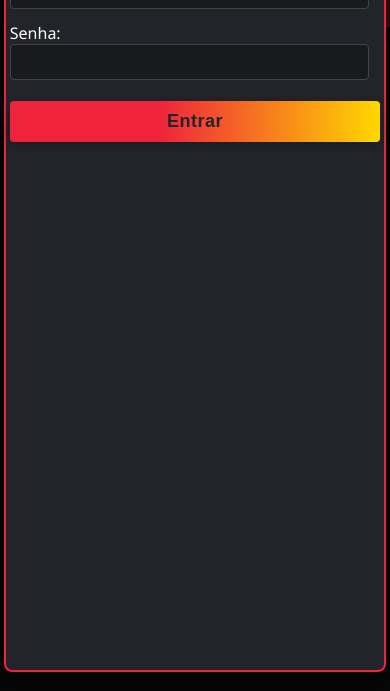
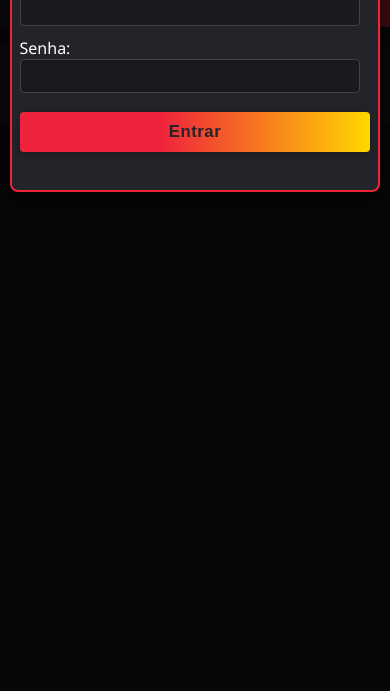
Before and after one commit to Maxwell9090/matanza, a website: page public/classificacao.html in a window 390 px wide. Shown: the part 153-844 px from the top of the page. Drawn offline with Linux system fonts and the light colour scheme.

Commit message:
Add files via upload

```diff
--- a/public/classificacao.css
+++ b/public/classificacao.css
@@ -105,17 +105,21 @@ body {
   left: 0; top: 0; width: 100vw; height: 100vh;
   background: rgba(0,0,0,0.7);
   overflow-y: auto;
+  /* Nova centralização */
+  display: flex;
+  align-items: center;
+  justify-content: center;
 }
 .modal-content {
   background: #23242a;
   color: #fff;
-  margin: 90px auto;
   padding: 30px 25px 25px;
   border-radius: 8px;
   width: 340px;
   box-shadow: 0 8px 30px #000b;
   position: relative;
   border: 2.5px solid #ef233c;
+  /* Remova max-height/margin */
 }
 .login-admin {
   border: 2.5px solid #ffd700;
@@ -243,24 +247,30 @@ input[type="text"] { width: 110px; }
 
 /* Modal login responsivo */
 @media (max-width: 600px) {
+  .modal {
+    align-items: flex-start; /* Alinha no topo no mobile */
+    padding-top: 4vh;      /* Espaço acima no mobile */
+  }
   .modal-content, .modal-content.login-admin {
-    width: 97vw;
+    width: 95vw;
     max-width: 98vw;
-    min-width: unset;
-    padding: 18px 3vw 14px 3vw;
-    margin: 8vw auto;
+    padding: 22px 3vw 18px 3vw;
     box-sizing: border-box;
-    max-height: unset;
-    height: auto;
+    /* Remove altura fixa */
+  }
+  #login-form input {
+    font-size: 0.98em;    /* Inputs menores */
+    margin-bottom: 11px;
+  }
+  #login-form button {
+    font-size: 1.05em;    /* Botão menor */
   }
 }
 
 /* Modal ainda mais compacto em telas muito pequenas */
 @media (max-width: 400px) {
   .modal-content, .modal-content.login-admin {
-    padding: 10px 1vw 8px 1vw;
-    margin: 5vw auto;
-    width: 99vw;
+    padding: 14px 2vw 10px 2vw;
   }
 }
 
```
